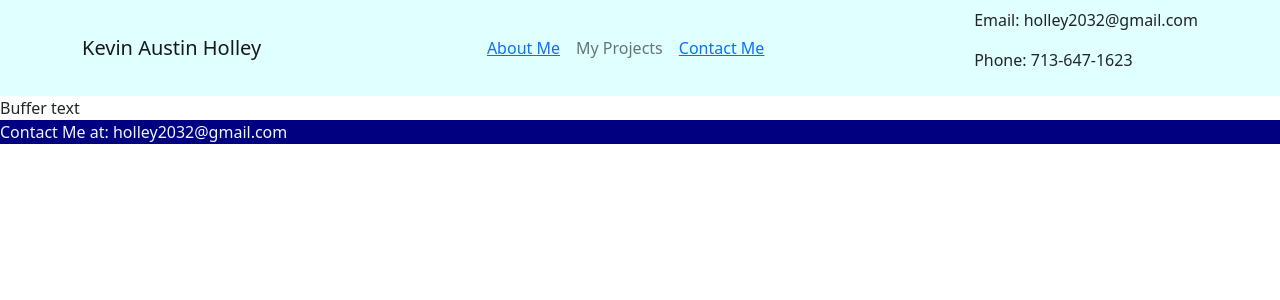
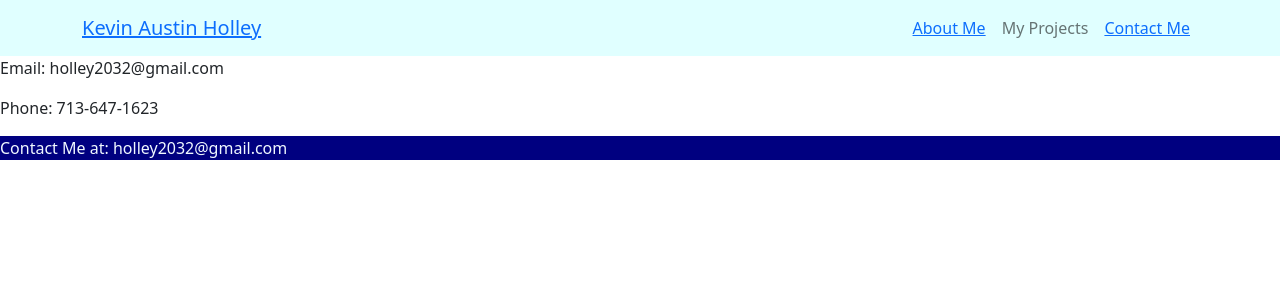
Before and after one commit to holley2032/austinholley.com, a React (Create React App) app: page /contact in a window 1280 px wide. Shown: the top 300 px of the page. Built offline with nearby package versions, Linux system fonts and the light colour scheme.

Commit message:
Fixing routing.

```diff
--- a/src/App.js
+++ b/src/App.js
@@ -4,20 +4,27 @@ import "./App.css";
 import Header from "./components/Header";
 import Footer from "./components/Footer";
 import Contact from "./pages/Contact";
-import { BrowserRouter, Route, Link } from "react-router-dom";
+import { Switch, BrowserRouter, Route, Link } from "react-router-dom";
 
 const App = () => {
   return (
     <BrowserRouter>
+      <Switch>
         <div className="App">
           <header>
             <Header />
           </header>
+          <Route path="/home">
             <HomePage />
+          </Route>
+          <Route path="/contact">
+            <Contact />
+          </Route>
           <footer>
             <Footer />
           </footer>
         </div>
+      </Switch>
     </BrowserRouter>
   );
 };
--- a/src/components/Header.js
+++ b/src/components/Header.js
@@ -4,15 +4,18 @@ import Navbar from "react-bootstrap/Navbar";
 import Nav from "react-bootstrap/Nav";
 import "../styles/Navbar.css";
 import Contact from "../pages/Contact";
-import { BrowserRouter, Route, Link } from "react-router-dom";
+import { Route, Link, useRouteMatch } from "react-router-dom";
 
 const Header = () => {
+  const { path } = useRouteMatch();
+
   return (
-    <BrowserRouter>
     <div className="Header">
       <Navbar className="navbarHeader" variant="light">
         <Container>
-            <Navbar.Brand href="#home">Kevin Austin Holley</Navbar.Brand>
+          <Navbar.Brand>
+            <Link to="/home">Kevin Austin Holley</Link>
+          </Navbar.Brand>
           <Nav>
             <Nav.Link>
               <Link to="/about-me">About Me</Link>
@@ -22,11 +25,9 @@ const Header = () => {
               <Link to="/contact">Contact Me</Link>
             </Nav.Link>
           </Nav>
-            <Route path="/contact" component={Contact} />
         </Container>
       </Navbar>
     </div>
-    </BrowserRouter>
   );
 };
 
--- a/src/pages/HomePage.js
+++ b/src/pages/HomePage.js
@@ -5,6 +5,7 @@ import HomeMainText from "../components/HomeMainText";
 const HomePage = () => {
   return (
     <div className="HomePage">
+      <h1>Home Page</h1>
       <HomePhoto />
       <HomeMainText />
     </div>
```
Lines whose indentation alone changed are shown as unchanged.
